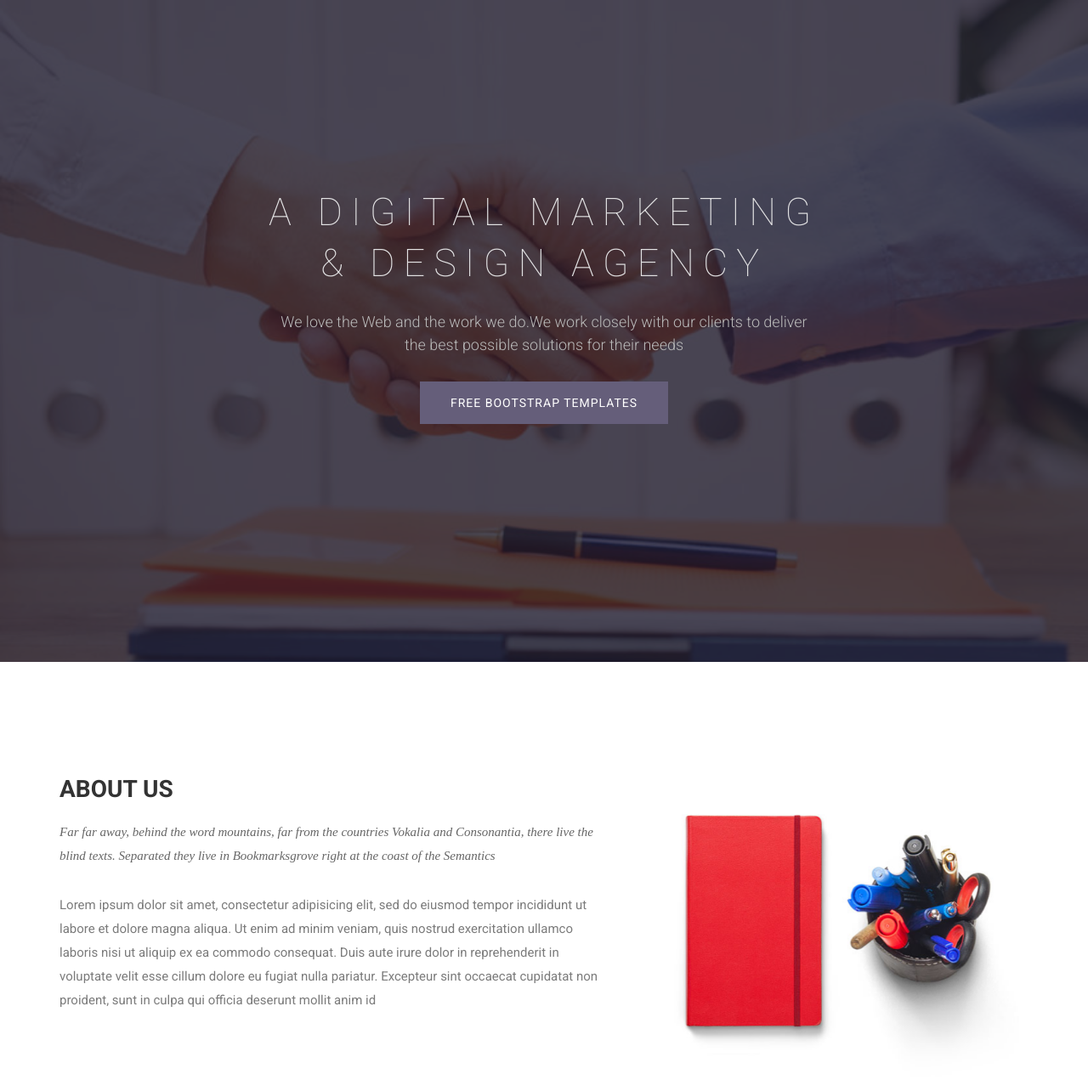
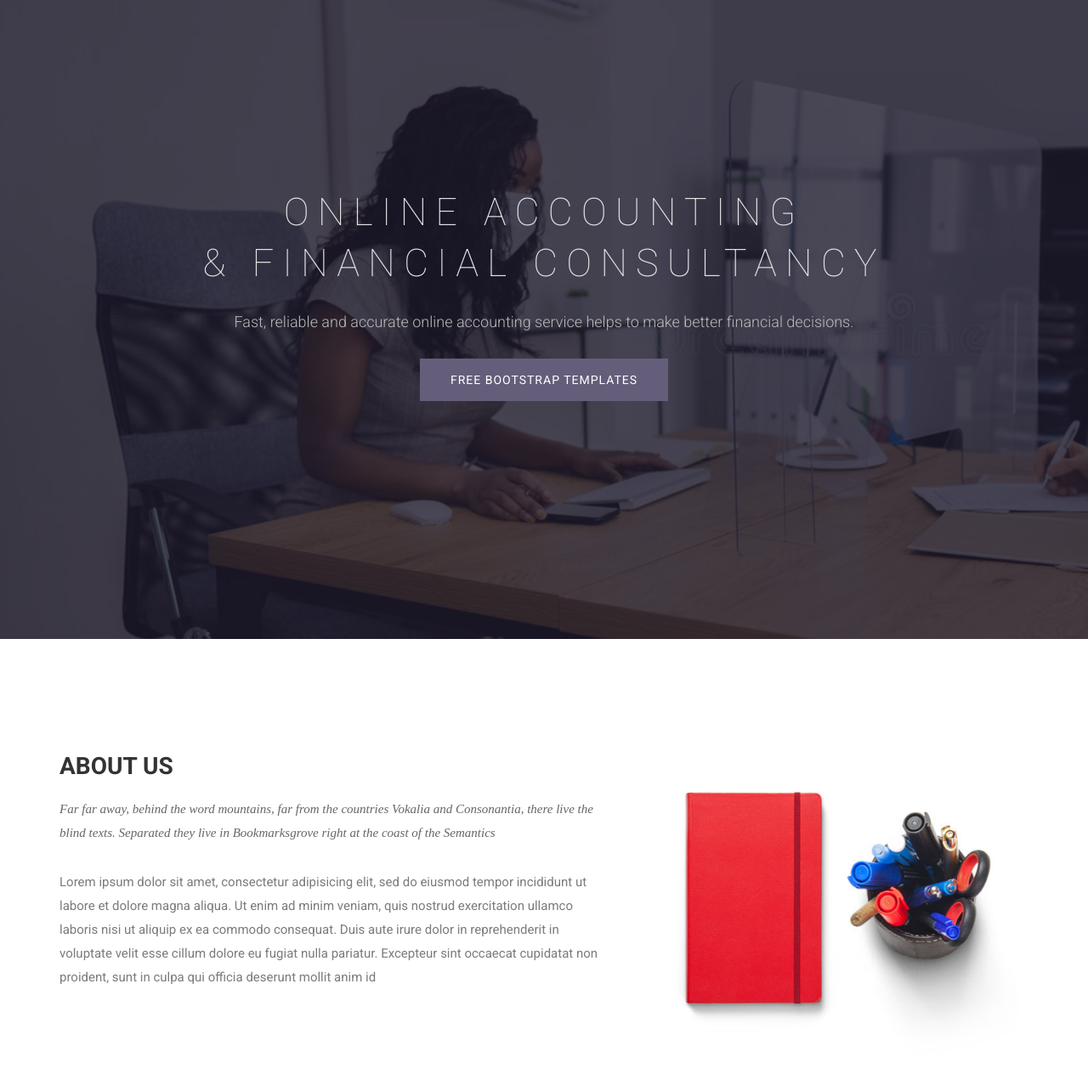
Before and after one commit to crimsoftit/melagolden, a Flask app: page / in a window 1280 px wide. Shown: the part 90-1374 px from the top of the page at 85% size. Run offline with Flask 2, Linux system fonts and the light colour scheme; some libraries are stand-ins or nearby versions; some web fonts are replaced.

Commit message:
7. pale tu bado

```diff
--- a/static/css/style.css
+++ b/static/css/style.css
@@ -779,7 +779,7 @@ font header .navbar-default .navbar-nav li a:hover {
 }
 
 .slider {
-    background: url("../images/slider-bg1.jpg") no-repeat;
+    background: url("../images/slider-bg2.jpg") no-repeat;
     background-size: cover;
     background-attachment: fixed;
     background-position: 10% 0%;
--- a/templates/index.html
+++ b/templates/index.html
@@ -104,8 +104,8 @@
 		<div class="row">
 			<div class="col-md-12">
 				<div class="block">
-					<h1 class="animated fadeInUp">A Digital Marketing <br>  &#38; Design Agency</h1>
-					<p class="animated fadeInUp">We love the Web and the work we do.We work closely with our clients to deliver </br>  the best possible solutions for their needs</p>
+					<h1 class="animated fadeInUp">Online Accounting <br>  &#38; Financial Consultancy</h1>
+					<p class="animated fadeInUp">Fast, reliable and accurate online accounting service helps to make better financial decisions.</p>
 					<a href="https://themefisher.com/free-bootstrap-templates/" target="_blank" class="btn btn-main animated fadeInUp" >Free Bootstrap Templates</a>
 				</div>
 			</div>
```
Also changed, not shown: static/images/landing-page/slider-bg2.jpg (added), static/images/slider-bg2.jpg (added).
